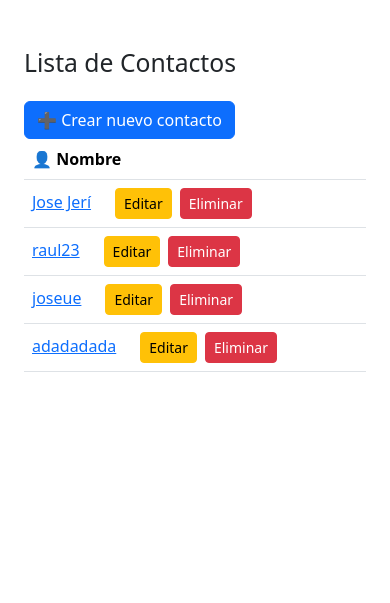
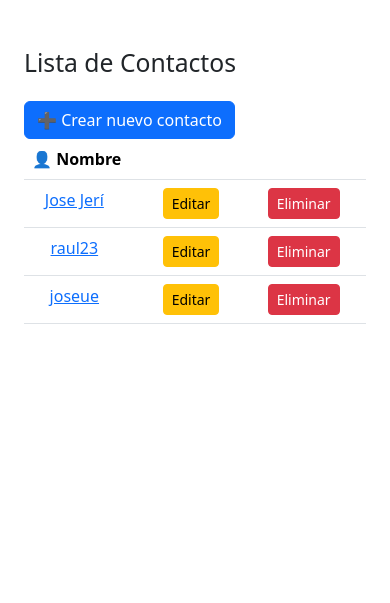
Before and after one commit to JosueQA/DAI_lab01, a PHP site: page / in a window 390 px wide. Shown: the part 107-710 px from the top of the page. Run offline with PHP 8.4, Linux system fonts and the light colour scheme.

Commit message:
Agregado de estilos y avance de responsive

```diff
--- a/assets/style.css
+++ b/assets/style.css
@@ -4,3 +4,12 @@
     min-height: 100dvh;
     grid-template-rows: auto 1fr auto;
 }
+
+.centrar {
+}
+
+@media (max-width: 767.98px) {
+    .centrar {
+        text-align: center;
+    }
+}
--- a/data/datos.csv
+++ b/data/datos.csv
@@ -1,4 +1,3 @@
 0,"Jose Jerí",presi@hotmail.com,312121212,img_68f181ae8ff9f.png
 1,raul23,rauuuul@hotmail.com,14124123,img_68f58a6849108.jpg
 2,joseue,josuelml28@hotmail.com,321321321,img_68f5998f16365.jpg
-3,adadadada,josue@fodsf.com,123123123,img_68f64a02bf206.jpg
--- a/includes/contacto_crud/contacto_ver.php
+++ b/includes/contacto_crud/contacto_ver.php
@@ -3,10 +3,10 @@
 $contacto = buscar_contacto(intval($_GET['id']));
 
 echo '<section class="container mt-4">';
-echo '<h2>Visualizar Contacto</h2>';
+echo '<h2 class="centrar">Visualizar Contacto</h2>';
 
 if ($contacto) {
-    echo '<ul class="list-group">';
+    echo '<ul class="list-group centrar">';
     echo '<li class="list-group-item"><strong>Nombre:</strong> ' . htmlspecialchars($contacto[1]) . '</li>';
     echo '<li class="list-group-item"><strong>Correo:</strong> ' . htmlspecialchars($contacto[2]) . '</li>';
     echo '<li class="list-group-item"><strong>Teléfono:</strong> ' . htmlspecialchars($contacto[3]) . '</li>';
@@ -18,7 +18,7 @@ if ($contacto) {
     }
     echo '</li>';
     echo '</ul>';
-    echo '<a href="../../index.php" class="btn btn-primary mt-3">⬅️ Volver a la lista</a>';
+    echo '<a href="../../index.php" class="btn btn-primary mt-3 centrar">⬅️ Volver a la lista</a>';
 } else {
     echo '<div class="alert alert-warning">Contacto no encontrado.</div>';
 }
--- a/templates/lista_de_contactos.php
+++ b/templates/lista_de_contactos.php
@@ -12,26 +12,35 @@ function lista_contactos() {
         $link_eliminar = "includes/contacto_crud/contacto.php?id=$indice&crud=Eliminar";
 
         // Creamos la única celda.
-        echo "<td>";
+        echo "<td class='d-grid' style='grid-template-columns: 1fr 1fr 1fr'>";
 
         // 1. Enlace al nombre del contacto. $datos[1] es el nombre.
         // Hacemos que el enlace al nombre sea un elemento 'inline-block' para que pueda actuar como contenedor
         // y usamos 'me-4' para darle un margen a la derecha del texto.
-        echo "<a href='$link_ver' class='d-inline-block me-4'>" . htmlspecialchars($datos[1]) . "</a>";
+        echo "
+        <span class='centrar'>
+            <a href='$link_ver' class='d-inline-block me-4'>" . htmlspecialchars($datos[1]) . "</a>
+        </span>";
 
         // 2. Insertamos los botones directamente DESPUÉS del nombre,
         // sin usar el div flotante (eliminamos 'float-end')
 
         // Botón Editar: usamos 'me-2' para separarlo ligeramente del Eliminar
-        echo "<button
+        echo "
+        <span class='centrar'>
+            <button
                 class='btn btn-warning btn-sm me-2'
-                onclick=\"window.location.href='$link_editar'\"> Editar </button>";
+                onclick=\"window.location.href='$link_editar'\"> Editar </button>
+        </span>";
 
         // Botón Eliminar
-        echo "<button
+        echo "
+        <span class='centrar'>
+            <button
                 class='btn btn-danger btn-sm'
                 onclick=\"window.location.href='$link_eliminar'\">
-                Eliminar</button>";
+            Eliminar</button>
+        </span>";
 
         echo "</td>"; // Cierra td
 
```
Also changed, not shown: templates/formulario.php (+8 -1 lines).
